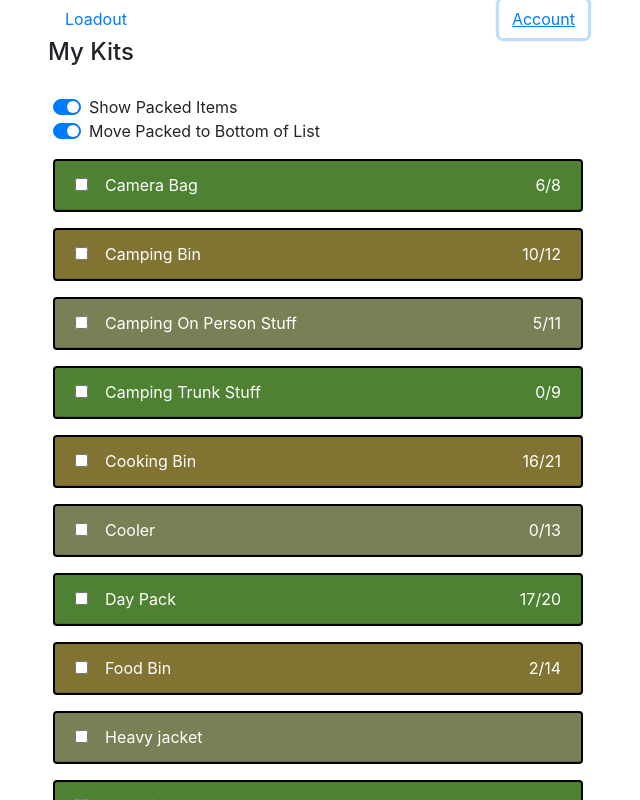
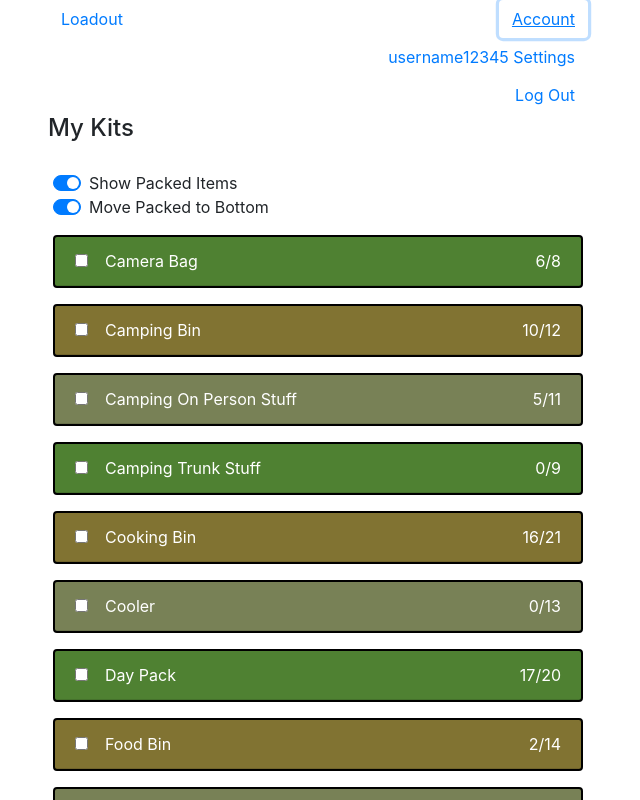
Before and after one commit to Chris-Fortier/loadout, a React (Create React App) app: page /all-kits in a window 1280 px wide. Both pictures are taken after a click on the button "Account". Shown: the top 800 px of the page, without its empty margins (322-962 px from the left). Built offline with nearby package versions, Linux system fonts and the light colour scheme.

Commit message:
add header rollout menus for Loadout and Account, switch rewording, commented items that don't follow the 2-level structure I am doing for MVP

```diff
--- a/src/components/ui/Header.js
+++ b/src/components/ui/Header.js
@@ -1,16 +1,113 @@
 import React from "react";
-// import appLogo from "../../icons/logo-app.svg";
 import { Link } from "react-router-dom"; // a React element for linking
 
-export default function Header() {
+// export default function Header() {
+export default class Header extends React.Component {
+   constructor() {
+      super(); // boilerplate
+
+      // set default state values for each component
+      this.state = {
+         rollout: "none", // which rollout is active, either "Loadout", "Account" or "none"
+      };
+   }
+
+   toggleLoadoutRollout() {
+      if (this.state.rollout !== "Loadout") {
+         this.setState({ rollout: "Loadout" });
+      } else {
+         this.setState({ rollout: "none" });
+      }
+      console.log(this.state);
+   }
+
+   toggleAccountRollout() {
+      if (this.state.rollout !== "Account") {
+         this.setState({ rollout: "Account" });
+      } else {
+         this.setState({ rollout: "none" });
+      }
+      console.log(this.state);
+   }
+
+   // renders the Loadout rollout menu
+   renderLoadoutRollout() {
       return (
+         <>
             <div className="row">
                <div className="col">
-            <Link to="/" className="btn btn-link ml-1">
-               Loadout
-            </Link>
-            <button className="btn btn-link float-right">Account</button>
+                  <button to="" className="btn btn-link">
+                     About Loadout
+                  </button>
                </div>
             </div>
+         </>
       );
    }
+
+   // renders the Account rollout menu
+   renderAccountRollout() {
+      return (
+         <>
+            {/* <div className="row">
+               <div className="col">
+                  <p className="float-right">username12345</p>
+               </div>
+            </div> */}
+            <div className="row">
+               <div className="col">
+                  <button className="btn btn-link float-right">
+                     username12345 Settings
+                  </button>
+               </div>
+            </div>
+            <div className="row">
+               <div className="col">
+                  <Link to="/" className="btn btn-link float-right">
+                     Log Out
+                  </Link>
+               </div>
+            </div>
+         </>
+      );
+   }
+
+   // // renders a rollout for either Loadout or About, its a wrapper for both
+   // renderRollout() {
+   //    return (
+   //       // <div className="row">
+   //       //    <div className="col">
+   //       <>
+   //          {this.state.rollout === "Loadout" && this.renderLoadoutRollout()}
+   //          {this.state.rollout === "Account" && this.renderAccountRollout()}
+   //       </>
+   //       //    </div>
+   //       // </div>
+   //    );
+   // }
+
+   render() {
+      return (
+         <>
+            <div className="row">
+               <div className="col">
+                  <button
+                     onClick={() => this.toggleLoadoutRollout()}
+                     className="btn btn-link"
+                  >
+                     Loadout
+                  </button>
+                  <button
+                     onClick={() => this.toggleAccountRollout()}
+                     className="btn btn-link float-right"
+                  >
+                     Account
+                  </button>
+               </div>
+            </div>
+            {this.state.rollout === "Loadout" && this.renderLoadoutRollout()}
+            {this.state.rollout === "Account" && this.renderAccountRollout()}
+         </>
+      );
+   }
+}
--- a/src/components/ui/Item.js
+++ b/src/components/ui/Item.js
@@ -99,7 +99,7 @@ export default class Item extends React.Component {
                   className="custom-control-label"
                   htmlFor="packed-on-bottom-switch"
                >
-                  Move Packed to Bottom of List
+                  Move Packed to Bottom
                </label>
             </div>
          );
@@ -177,6 +177,13 @@ export default class Item extends React.Component {
                   </div>
                   <div className="clearfix"></div>
                </div>
+               {/* <div className="card-header">
+                  <div className="row">
+                     <div className="col-2">cb</div>
+                     <div className="col-8 border-left">item name</div>
+                     <div className="col-2">00/00</div>
+                  </div>
+               </div> */}
                {this.state.expanded &&
                   this.renderContainingItems(
                      itemData.items,
--- a/src/data/gear.js
+++ b/src/data/gear.js
@@ -47,12 +47,12 @@ export const gear = {
             {
                name: "first aid kit",
                packed: false,
-               items: [
-                  { name: "band-aids", packed: false },
-                  { name: "moleskin", packed: true },
-                  { name: "antacid", packed: true },
-                  { name: "ibuprofen", packed: false },
-               ],
+               // items: [
+               //    { name: "band-aids", packed: false },
+               //    { name: "moleskin", packed: true },
+               //    { name: "antacid", packed: true },
+               //    { name: "ibuprofen", packed: false },
+               // ],
             }, // first aid kit
             { name: "thermometer/compass/whistle tool", packed: true }, // thermometer/compass/whistle tool
             { name: "flashlight/lighter tool", packed: false }, // flashlight/lighter tool
@@ -207,9 +207,9 @@ export const gear = {
          ],
       },
 
-      {
-         name: "Heavy jacket",
-         packed: false,
-      },
+      // {
+      //    name: "Heavy jacket",
+      //    packed: false,
+      // },
    ],
 };
```
Lines whose indentation alone changed are shown as unchanged.
